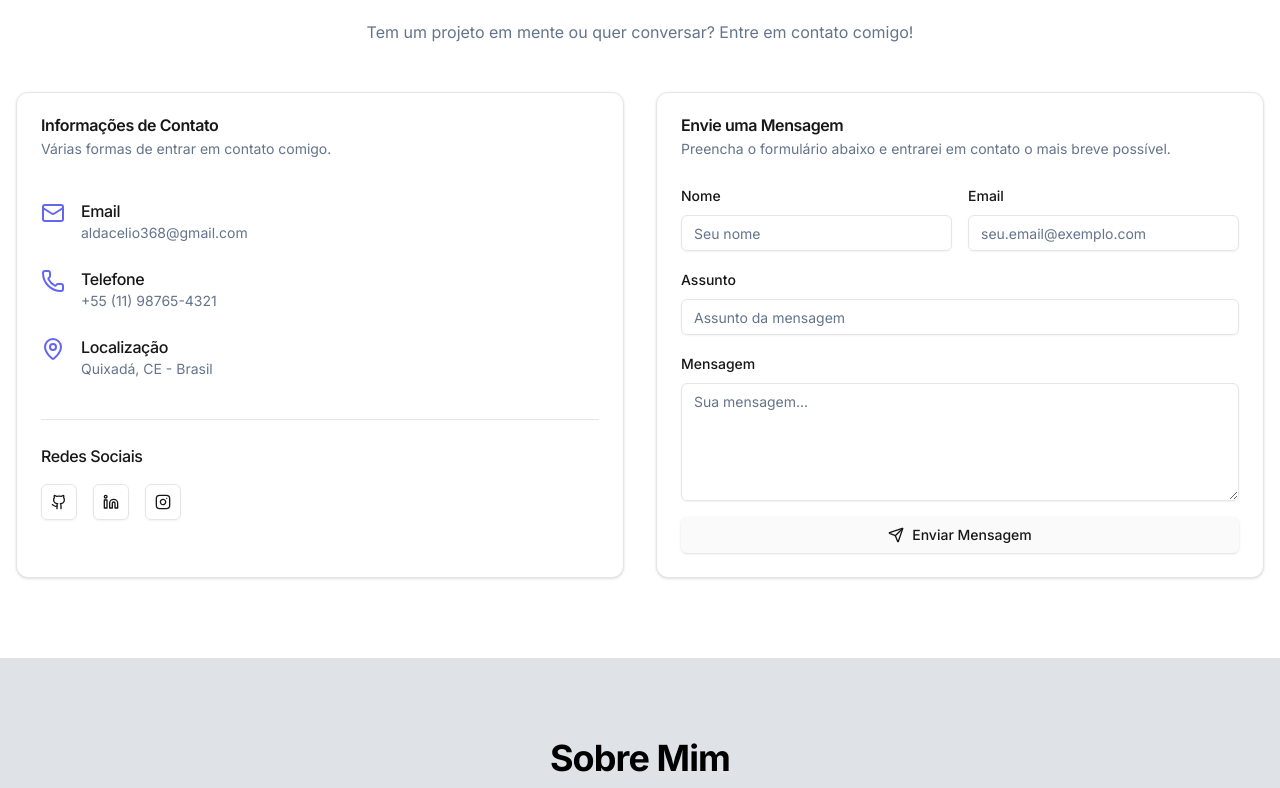
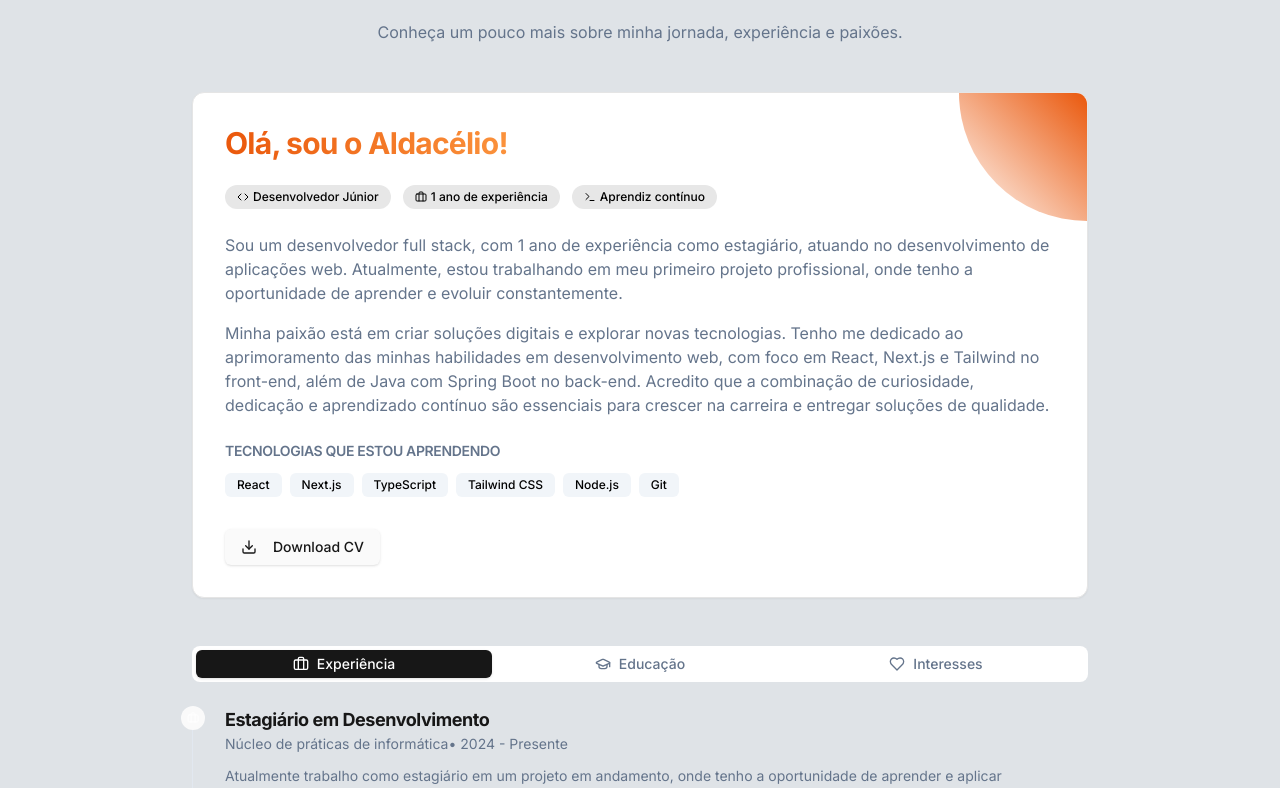
Before and after one commit to Aldacelio/meu-portfolio, a Next.js app in the folder frontend/: page / in a window 1280 px wide. Shown: the part 2440-3228 px from the top of the page. Built offline with nearby package versions, Linux system fonts and the light colour scheme.

Commit message:
feat: importing and using shadcn toast

```diff
--- a/frontend/app/layout.tsx
+++ b/frontend/app/layout.tsx
@@ -4,6 +4,7 @@ import "./globals.css"
 import { ThemeProvider } from "@/components/theme-provider"
 import Navbar from "@/components/navbar";
 import Footer from "@/components/footer";
+import { Toaster } from "@/components/ui/toaster";
 
 const inter = Inter({ subsets: ["latin"] })
 
@@ -33,6 +34,7 @@ export default function RootLayout({
             </main>
             <Footer />
           </div>
+          <Toaster />
         </ThemeProvider>
       </body>
     </html>
--- a/frontend/app/page.tsx
+++ b/frontend/app/page.tsx
@@ -10,8 +10,8 @@ export default function Home() {
       <Animation />
       <Skills />
       <Projects />
+      <About />
       <Contact />
-      <About />
     </>
   )
 }
--- a/frontend/components/ui/toast.tsx
+++ b/frontend/components/ui/toast.tsx
@@ -16,7 +16,7 @@ const ToastViewport = React.forwardRef<
   <ToastPrimitives.Viewport
     ref={ref}
     className={cn(
-      "fixed top-0 z-[100] flex max-h-screen w-full flex-col-reverse p-4 sm:bottom-0 sm:right-0 sm:top-auto sm:flex-col md:max-w-[420px]",
+      "fixed top-0 z-[100] flex max-h-screen w-full flex-col-reverse p-4 sm:top-0 sm:right-0 sm:flex-col md:max-w-[420px]",
       className
     )}
     {...props}
@@ -32,6 +32,8 @@ const toastVariants = cva(
         default: "border bg-background text-foreground",
         destructive:
           "destructive group border-destructive bg-destructive text-destructive-foreground",
+        info: "border-blue-500 bg-blue-50 text-blue-900",
+        success: "border-green-500 bg-green-50 text-green-900",
       },
     },
     defaultVariants: {
--- a/frontend/hooks/use-toast.ts
+++ b/frontend/hooks/use-toast.ts
@@ -9,7 +9,7 @@ import type {
 } from "@/components/ui/toast"
 
 const TOAST_LIMIT = 1
-const TOAST_REMOVE_DELAY = 1000000
+const TOAST_REMOVE_DELAY = 2000
 
 type ToasterToast = ToastProps & {
   id: string
```
